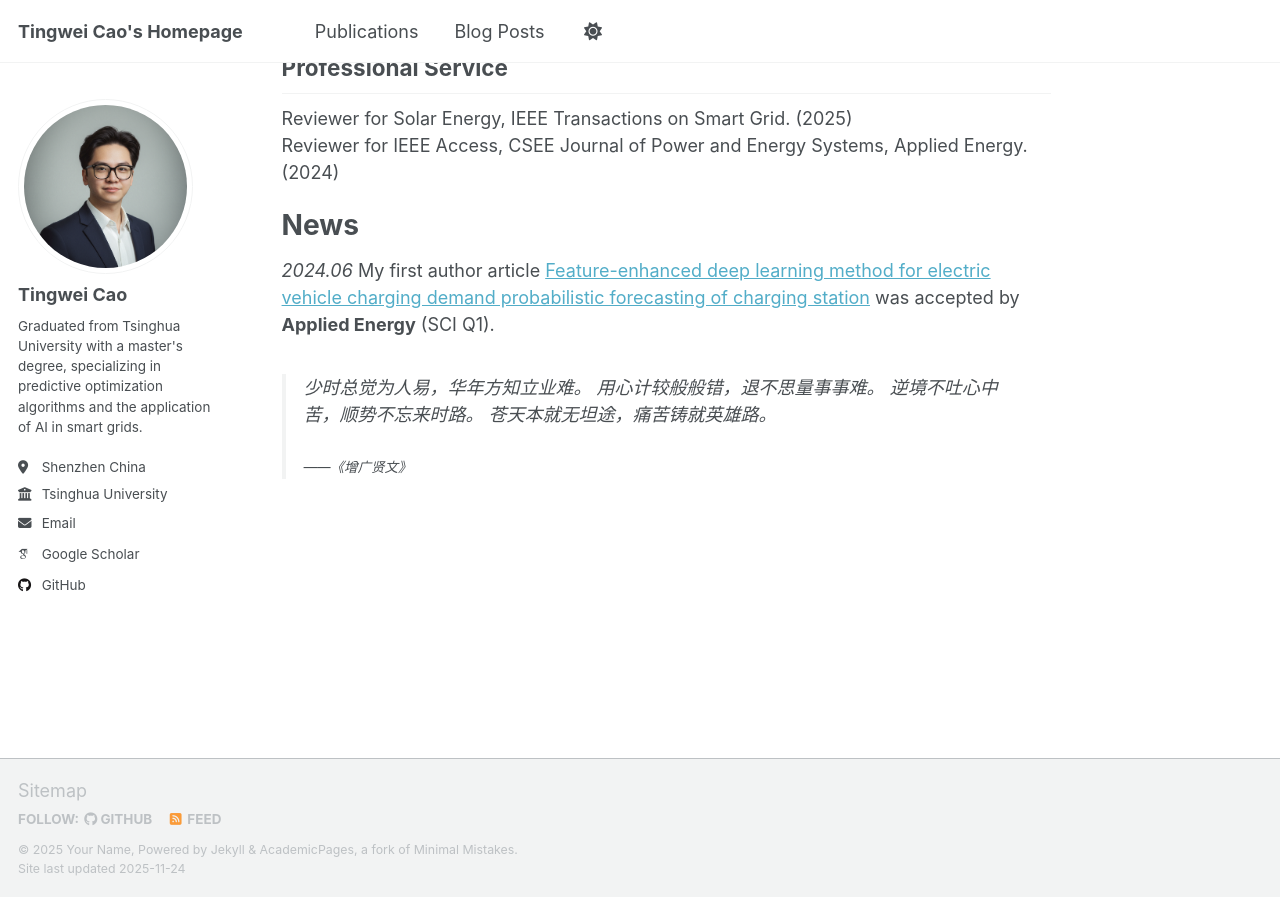
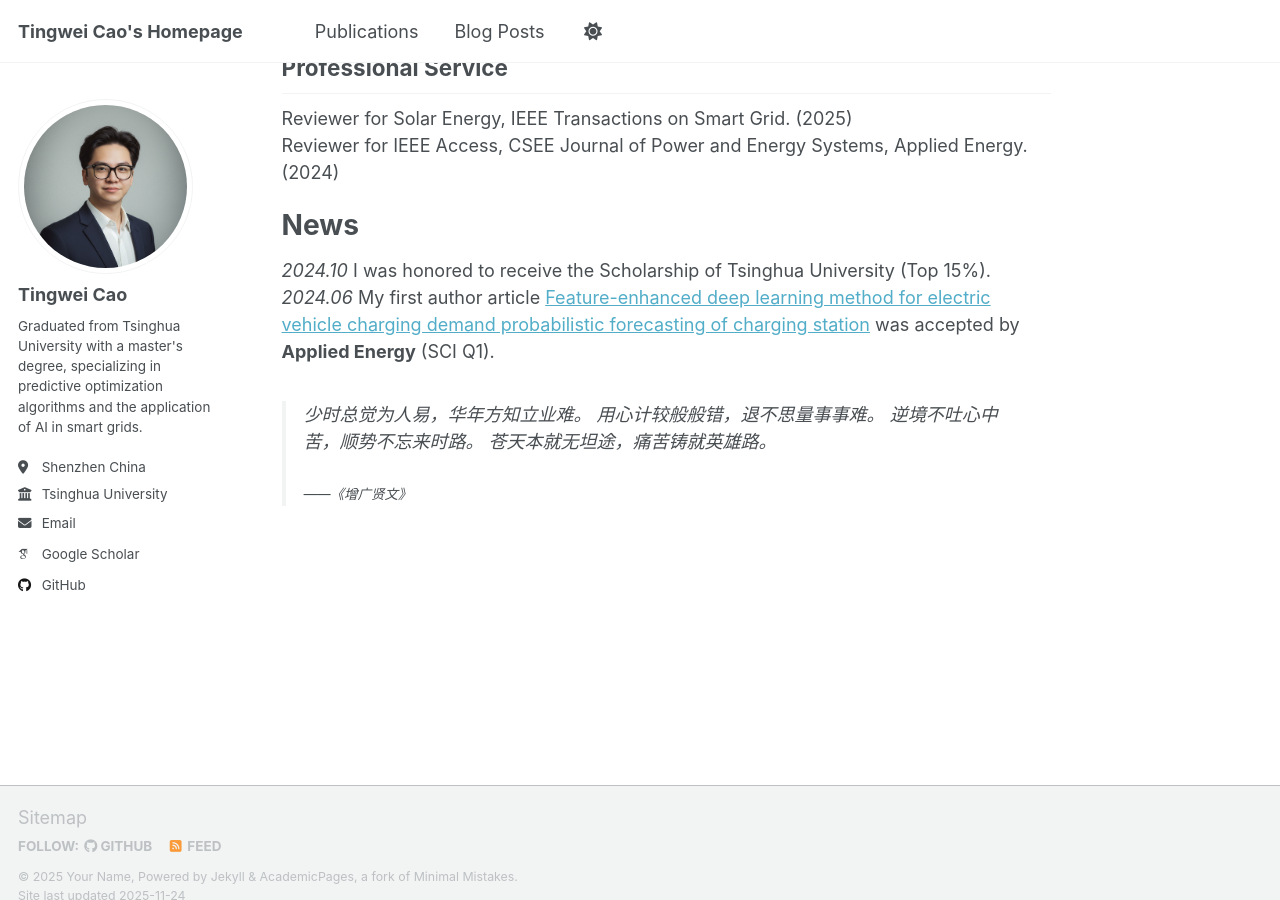
Before and after one commit to tingweicao/tingweicao.github.io, a Jekyll site: the page built from _pages/about.md, in a window 1280 px wide and 900 px high, scrolled down 571 px. Built offline with Jekyll 4.4.1, drawn with Linux system fonts in a browser that asks for light colours; some web fonts are replaced; a script that is not in the unit is left out.

Commit message:
Update about.md

```diff
--- a/_pages/about.md
+++ b/_pages/about.md
@@ -24,6 +24,7 @@ Reviewer for IEEE Access, CSEE Journal of Power and Energy Systems, Applied Ener
 
 News
 ======
+_2024.10_ I was honored to receive the Scholarship of Tsinghua University (Top 15%).
 _2024.06_ My first author article [Feature-enhanced deep learning method for electric vehicle charging demand probabilistic forecasting of charging station](https://www.sciencedirect.com/science/article/abs/pii/S0306261924011346) was accepted by **Applied Energy** (SCI Q1).
 
 > 少时总觉为人易，华年方知立业难。
```
